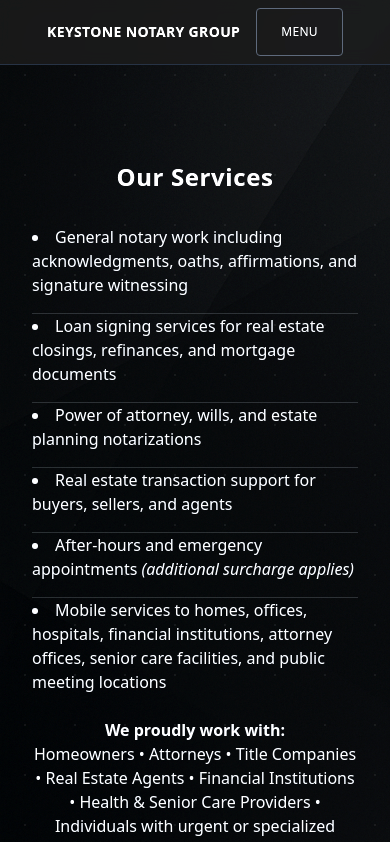
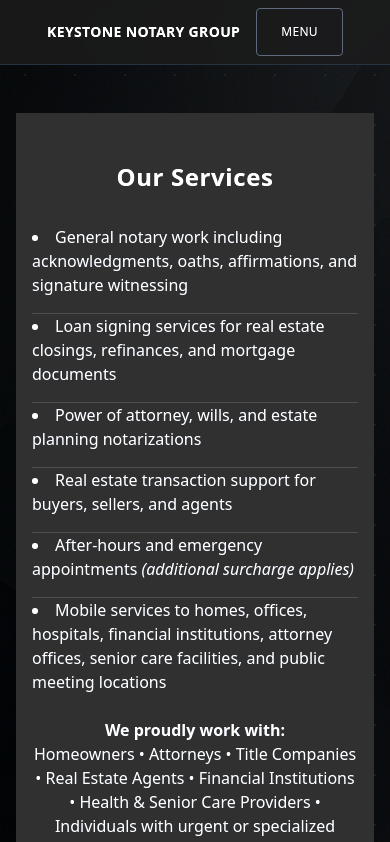
Before and after one commit to BikerViking/keystone-site, a React (Create React App) app: page /services in a window 390 px wide. Shown: the top 842 px of the page. Built offline with nearby package versions, Linux system fonts and the light colour scheme.

Commit message:
style: improve mobile section backgrounds

```diff
--- a/src/pages/contact.jsx
+++ b/src/pages/contact.jsx
@@ -17,7 +17,7 @@ export default function ContactPage() {
     <LayoutWrapper>
       <section
         aria-label="Contact"
-        className="mx-auto max-w-screen-lg px-4 py-12 text-gray-200 sm:px-6 sm:py-16 lg:px-8"
+        className="bg-neutral-800 mx-auto max-w-screen-lg px-4 py-12 text-gray-200 sm:px-6 sm:py-16 lg:px-8"
       >
         <h1 className="mb-8 text-center text-2xl font-semibold tracking-wide sm:mb-12 sm:text-3xl">
           Contact
--- a/src/pages/faq.jsx
+++ b/src/pages/faq.jsx
@@ -29,7 +29,7 @@ export default function FaqPage() {
     <LayoutWrapper>
       <section
         aria-label="Frequently Asked Questions"
-        className="mx-auto max-w-screen-lg px-4 py-12 text-gray-200 sm:px-6 sm:py-16 lg:px-8"
+        className="bg-neutral-900 mx-auto max-w-screen-lg px-4 py-12 text-gray-200 sm:px-6 sm:py-16 lg:px-8"
       >
         <h1 className="mb-8 text-center text-2xl font-semibold tracking-wide sm:mb-12 sm:text-3xl">
           Frequently Asked Questions
--- a/src/pages/services.jsx
+++ b/src/pages/services.jsx
@@ -6,7 +6,7 @@ export default function ServicesPage() {
     <LayoutWrapper>
       <section
         aria-label="Services"
-        className="mx-auto max-w-screen-lg px-4 py-12 text-gray-200 sm:px-6 sm:py-16 lg:px-8"
+        className="bg-neutral-800 mx-auto max-w-screen-lg px-4 py-12 text-gray-200 sm:px-6 sm:py-16 lg:px-8"
       >
         <h1 className="mb-8 text-center text-2xl font-semibold tracking-wide sm:mb-12 sm:text-3xl">
           Our Services
```
